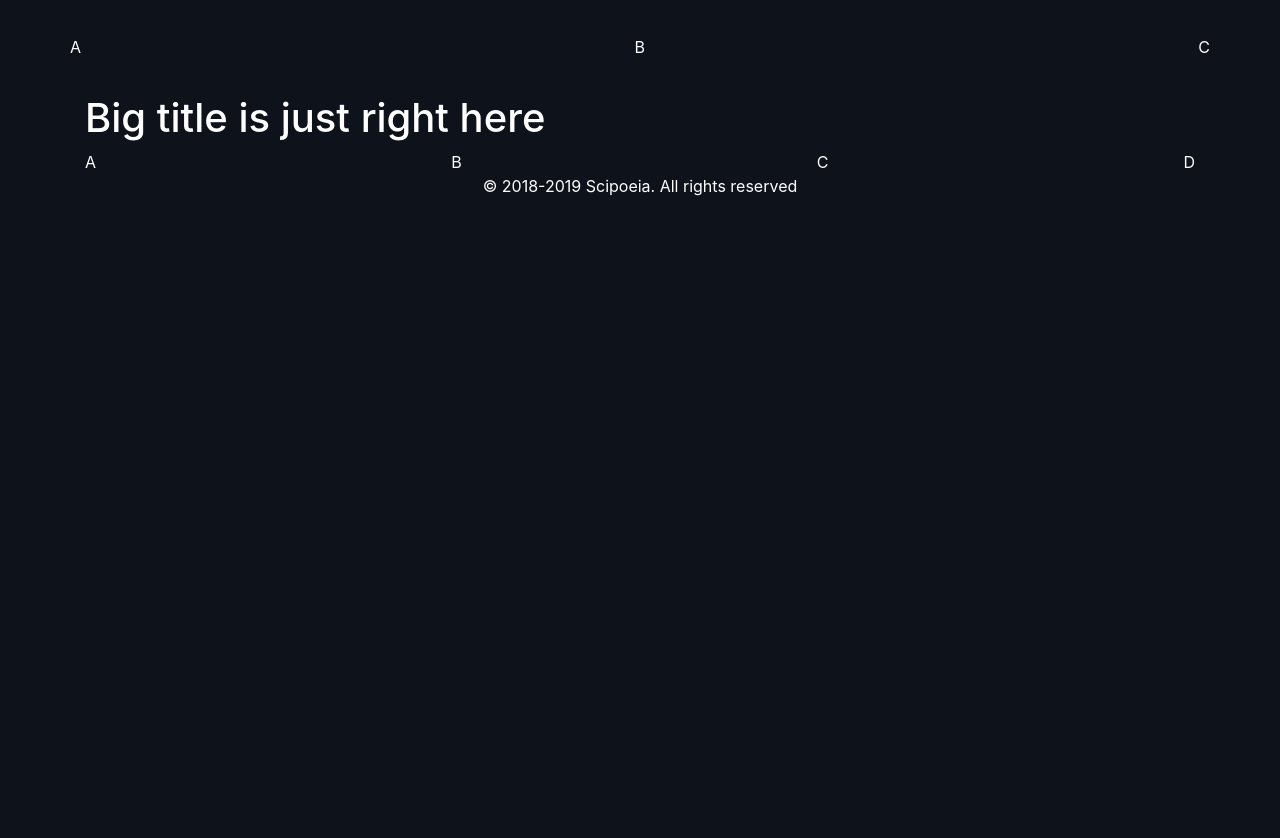
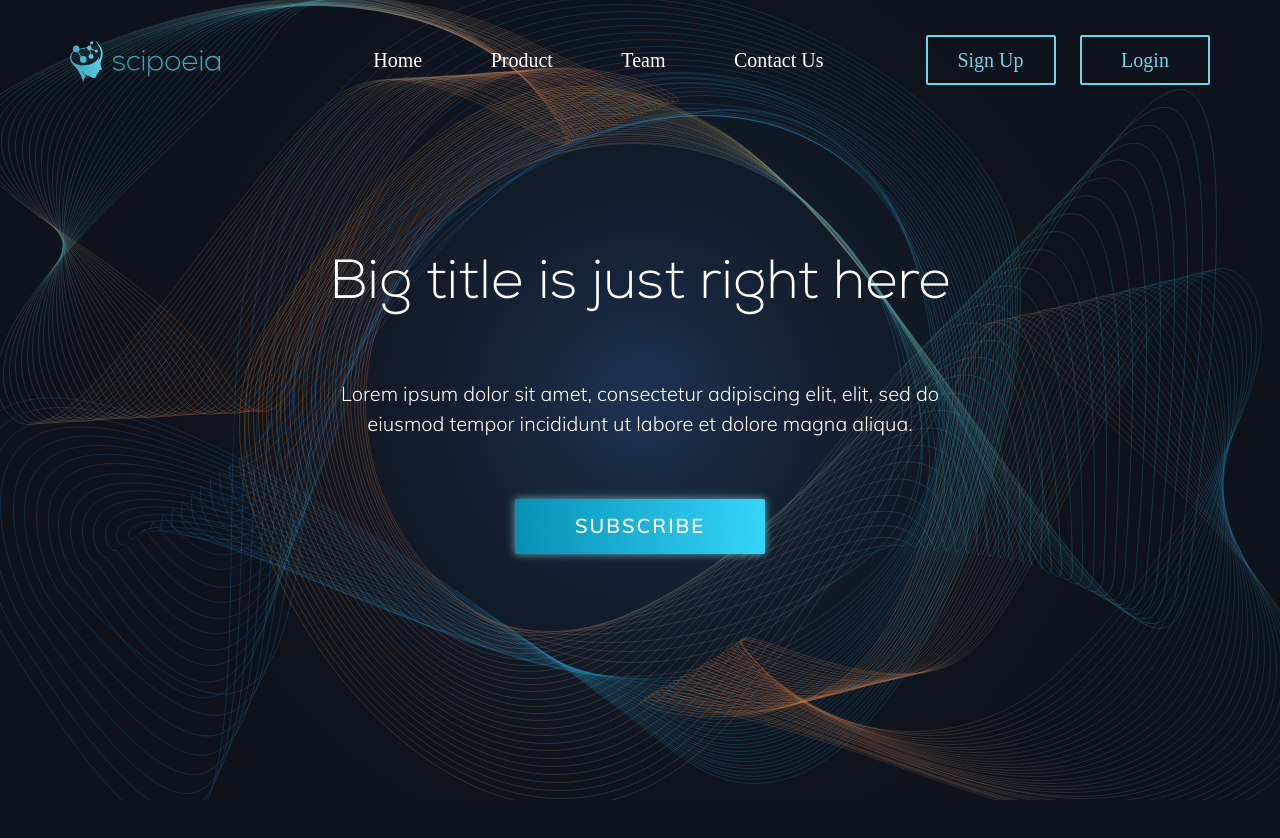
Before and after one commit to anuragsr/scipoeia-landing-page, a plain HTML site: page index.html in a window 1280 px wide. Shown: the top 838 px of the page. Before the commit the page ends 800 px from the top, so only its background shows below. Drawn offline with Linux system fonts and the light colour scheme; a web font is replaced by a local one.

Commit message:
Header, Home section

```diff
--- a/index.html
+++ b/index.html
@@ -10,17 +10,50 @@
   </head>
   <body ng-controller="Ctrl">
     <div class="header">
-      <!-- <img src="" alt="logo"> -->
-      <div class="start">A</div>
-      <div class="middle">B</div>
-      <div class="end">C</div>
-    </div>
-    <div class="container">
-      <div class="content">
-        <h1>Big title is just right here</h1>
+      <img src="img/logo.svg" alt="logo" />
+      <nav>
+        <a href="javascript:void(0)">Home</a>
+        <a href="javascript:void(0)">Product</a>
+        <a href="javascript:void(0)">Team</a>
+        <a href="javascript:void(0)">Contact Us</a>
+      </nav>
+      <div class="end">
+        <button class="btn-pr-outline">Sign Up</button>
+        <button class="btn-pr-outline">Login</button>
       </div>
     </div>
-    <div class="container">
+    <div class="content">
+      <section id="section0">
+        <div class="inner text-center">
+          <div class="title">Big title is just right here</div>
+          <div class="sub-title">
+            Lorem ipsum dolor sit amet, consectetur adipiscing elit, elit, sed do eiusmod tempor incididunt ut labore et dolore magna aliqua.
+          </div>
+          <button class="btn-pr">SUBSCRIBE</button>
+        </div>
+      </section>
+      <section id="section1">
+        <div class="container">
+        </div>
+      </section>
+      <section id="section2">
+        <div class="container">
+        </div>
+      </section>
+      <section id="section3">
+        <div class="container">
+        </div>
+      </section>
+      <section id="section4">
+        <div class="container">
+        </div>
+      </section>
+    </div>
+
+    <!-- <div class="content">
+
+    </div> -->
+    <!-- <div class="container">
       <div class="footer">
         <div class="start">A</div>
         <div class="middle">B</div>
@@ -30,7 +63,7 @@
       <div class="copyright text-center">
         © 2018-2019 Scipoeia. All rights reserved
       </div>
-    </div>
+    </div> -->
     <!-- <div class="container p-4">
       <h2>This one from common.scss</h2>
       <p>{{text}}</p>
--- a/scss/main.scss
+++ b/scss/main.scss
@@ -1,40 +1,101 @@
+html, body, .content{
+  @extend %fhw;
+}
+
+*:focus{
+  outline: none;
+  border: none;
+  box-shadow: none;
+}
+
+button{
+  font-family: $lg;
+  font-size: 20px;
+  border-radius: 2px;
+  cursor: pointer;
+  transition: all .2s;
+}
+
+.btn-pr{
+  color: $w;
+  border: none;
+  box-shadow: 0 0 8px 0 rgba($btn-bx-sh, .7);
+  background-image: linear-gradient(86deg, $btn-gr-start, $btn-gr-end);
+}
+
+.btn-pr-outline{
+  color: $btn-cl;
+  background: none;
+  border: 2px solid $btn-cl;
+  &:hover{
+    background: rgba($btn-cl, .8);
+    color: $w;
+  }
+}
+
 body {
-  // font-family: 'Courier New', Courier, monospace;
-  // font-family: $nr;
   background: $bg-main;
   color: $w;
   .header{
   	@extend %j-s-b;
   	@extend %fw;
-  	// @include pa(0, 0);
+  	@include pa(0, 0);
+    z-index: 1;
   	padding: 35px 70px;
+    nav {
+      position: relative;
+      left: 2vw;
+      a {
+        color: $w;
+        font-size: 20px;
+        font-family: $lg;
+        text-decoration: none;
+        margin: 0 32px;
+        transition: all .2s;
+        &:hover{
+          color: rgba($w, .8);
+        }
+      }
+    }
+    button{
+      @include hw(50, 130);
+      &:nth-of-type(1){
+        margin-right: 20px;
+      }
+    }
   }
   .content{
-  	// padding: 35px 70px;
+    section{
+      @extend %fhw;
+      // border: 2px solid red;
+      &#section0{
+        @extend %j-c;
+        background: url(../img/bg-main.svg) no-repeat center;
+        .inner{
+          width: 50vw;
+          .title{
+            font-family: $nl;
+            font-size: 55px;
+            font-weight: 300;
+            margin-bottom: 50px;
+          }
+          .sub-title{
+            font-family: $ml;
+            font-size: 20px;
+            font-weight: 300;
+            margin-bottom: 60px;
+          }
+          button{
+            @include hw(55, 250);
+            font-family: $msb;
+            letter-spacing: 2px;
+          }
+        }
+      }
+    }
   }
   .footer{
   	@extend %j-s-b;
-  	// @extend %j-c;
   	@extend %fw;
   }
 }
- //  h1{
- //  	font-family: $nl;
- //  	font-weight: bold;
- //    // color: $pr;
- //  }
- //  h2{
- //  	font-family: $nr;
- //  }
- //  h3{
- //  	font-family: $ml;
- //  }
- //  h4{
- //  	font-family: $msb;
- //  }
-	// p{
- //  	font-family: $lg;
-	// 	font-weight: bold;
-	//   font-size: 2vw;
-	//   // color: $sc;
-	// }
--- a/scss/vars.scss
+++ b/scss/vars.scss
@@ -2,6 +2,10 @@ $w: #fff;
 $b: #000;
 
 $bg-main: #0e131b;
+$btn-cl: #6dd5ed;
+$btn-bx-sh: #88e8ff;
+$btn-gr-start: #0691b4;
+$btn-gr-end: #36d5fa;
 
 // Full height
 %fh{
@@ -49,3 +53,13 @@ $bg-main: #0e131b;
     right: #{$right}#{$unit};
   }
 }
+
+// Mixin for height-width
+@mixin hw($h:"", $w:"", $unit: "px") {
+  @if $h != ""{
+    height: #{$h}#{$unit};
+  }
+  @if $w != ""{
+    width: #{$w}#{$unit};
+  }
+}
```
Also changed, not shown: css/style.css, img/bg-main.svg (added), img/logo.svg (added), 1 other file.
